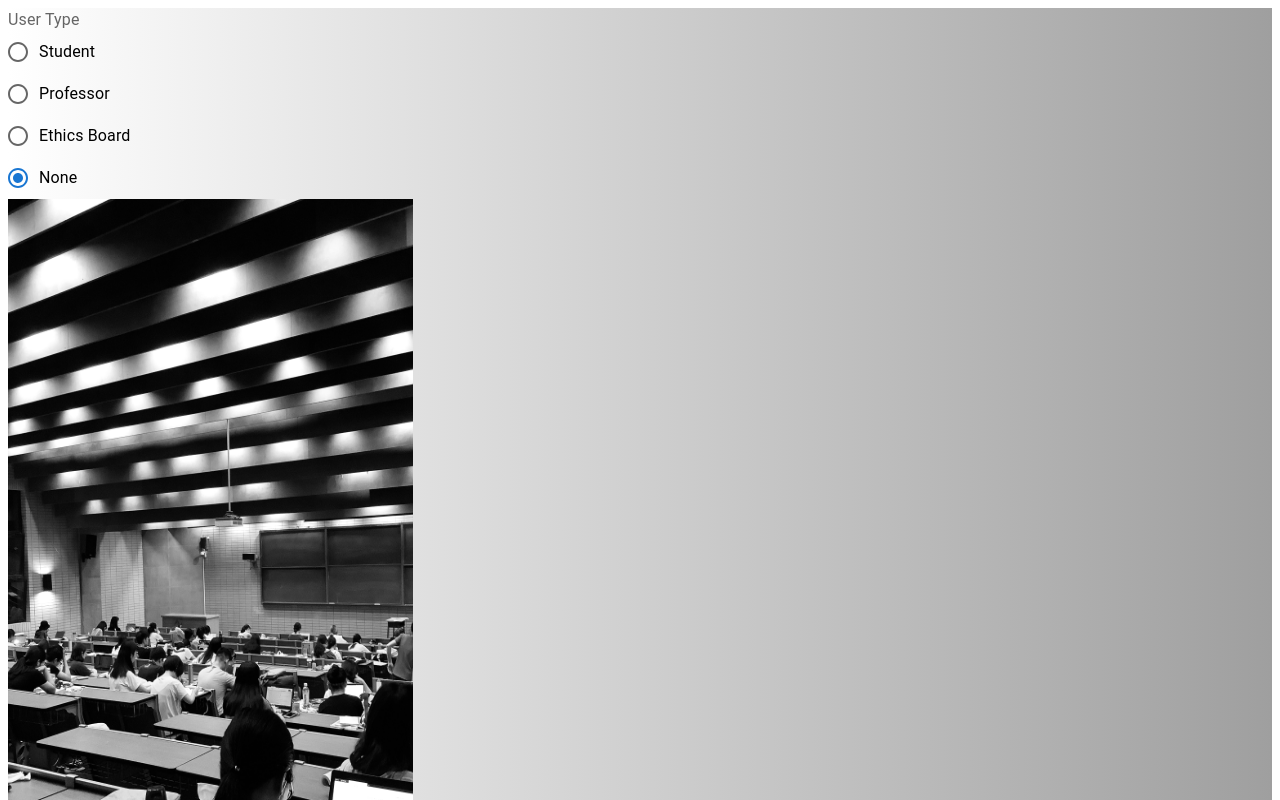
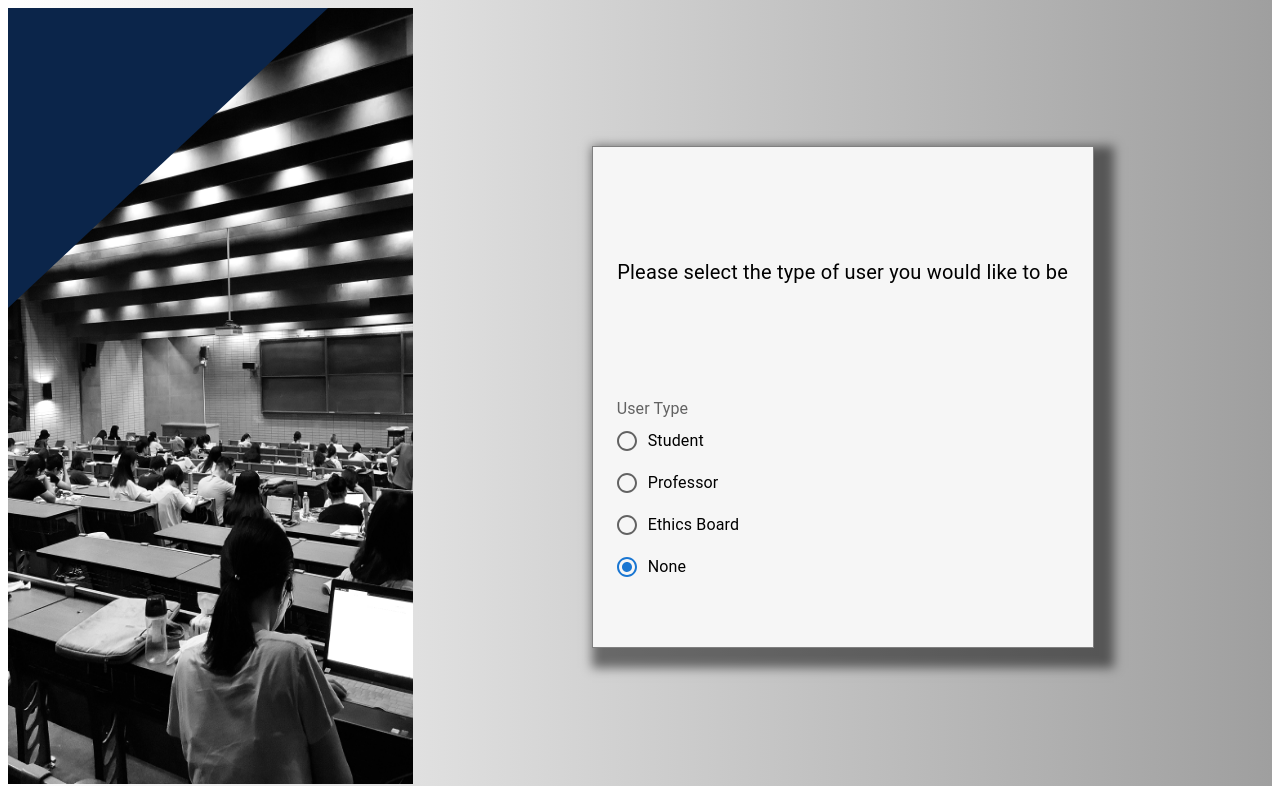
Before and after one commit to CM10313/CM20314-ESP, a Next.js app in the folder cm20314/: page /register in a window 1280 px wide. Shown: the top 800 px of the page. Built offline with nearby package versions, Linux system fonts and the light colour scheme.

Commit message:
finished student register ui

```diff
--- a/cm20314/Components/FormDialogue.tsx
+++ b/cm20314/Components/FormDialogue.tsx
@@ -18,7 +18,7 @@ interface InputSliderProps {
   onFormSubmit:() => void;
 }
 
-export default function BoxedNumber({
+export default function FormDialogue({
   width,
   height,
   currentPage,
@@ -39,12 +39,12 @@ export default function BoxedNumber({
   const handlePageMove = (direction: PageMoveDirection): void => {
     let pageValue = activePage + direction;
 
-    if (pageValue < 0 || pageValue >= React.Children.count(children)+1) {
+    if (pageValue < 0 || pageValue >= React.Children.count(children)) {
       return;
     }
     setActivePage(pageValue);
   };
-  const isLastPage = ((activePage+1) == React.Children.count(children)+1)
+  const isLastPage = ((activePage+1) == React.Children.count(children))
   const isFirstPage = ((activePage) == 0)
   return (
     <Box
@@ -61,9 +61,10 @@ export default function BoxedNumber({
       <Grid container spacing={2} sx={{ display:'flex',justifyContent:'center',height: '100%',width:'80%',overflow:'auto' }}>
         <Grid item xs={12} sx={{ display: 'flex', justifyContent: 'center', height: '70%' ,overflow: 'auto'}}>
           <Box sx={{padding:0.5,display: 'flex', justifyContent: 'center'}}>{React.Children.toArray(children)[activePage]}</Box>
+        </Grid>
 
-        </Grid>
         {isLastPage ? (
+          <>
             <Button
               variant={'contained'}
               sx={{
@@ -78,20 +79,20 @@ export default function BoxedNumber({
               onClick={handleFormSubmit}
             >
               Submit
-            </Button>
+            </Button></>
           ) : null}
         <Grid item xs={12}>
         <Grid container spacing={2} sx={{ height: '100%' }}>
             <Grid item xs={12}>
             </Grid>
             <Grid item xs={4} sx={{ display:'flex',justifyContent:'center'}}>
-            <Button variant='contained' onClick={()=>handlePageMove(-1)} sx={{backgroundColor:'#0B254A',width:'200px',height:'55px',borderRadius:'10px'}}>{isFirstPage?'START':'PREV'}</Button>
+            <Button  disabled={isFirstPage?true:false} variant='contained' onClick={()=>handlePageMove(-1)} sx={{backgroundColor:'#0B254A',width:'200px',height:'55px',borderRadius:'10px'}}>{isFirstPage?'START':'PREV'}</Button>
             </Grid>
             <Grid item xs={4} sx={{ display:'flex',justifyContent:'center',mt:3}}>
-            <Typography>{`${activePage + 1}/${React.Children.count(children)+1}`}</Typography>
+            <Typography>{`${activePage + 1}/${React.Children.count(children)}`}</Typography>
             </Grid>
             <Grid item xs={4}  sx={{ display:'flex',justifyContent:'center',alignContent:'center'}}>
-            <Button variant='contained' onClick={()=>handlePageMove(+1)} sx={{backgroundColor:'#0B254A',width:'200px',height:'55px',borderRadius:'10px'}}>{isLastPage?'END':'NEXT'} </Button>
+            <Button  disabled={isLastPage?true:false} variant='contained' onClick={()=>handlePageMove(+1)} sx={{backgroundColor:'#0B254A',width:'200px',height:'55px',borderRadius:'10px'}}>{isLastPage?'END':'NEXT'} </Button>
             </Grid>
         </Grid>
         </Grid>
--- a/cm20314/Components/RegisterStudent.tsx
+++ b/cm20314/Components/RegisterStudent.tsx
@@ -7,6 +7,7 @@ import validatePassword from "../Utils/ValidatePassword";
 import validatePhoneNumber from "../Utils/ValidatePhoneNumber";
 import validateUsername from "../Utils/ValidateUsername";
 import { useBankInfoState,BankInfoState } from "../State/BankInfo";
+import FormDialogue from "./FormDialogue";
 
 interface RegisterStudentProps {
     handleLoginRedirect:() => void;
@@ -122,7 +123,7 @@ export default function RegisterStudent ( {handleLoginRedirect,handleReset}:Regi
 
     return(
         <>
-        <BoxedNumber width={500} height={600} currentPage={0} onFormSubmit={()=>handleLoginRedirect()}>
+        <FormDialogue width={500} height={600} currentPage={0} onFormSubmit={()=>handleLoginRedirect()}>
         <Box>
             {/* username and password*/}
             <Grid
@@ -697,7 +698,25 @@ export default function RegisterStudent ( {handleLoginRedirect,handleReset}:Regi
                 </Grid>
             </Grid>
         </Box>
-        </BoxedNumber>
+        <Box>
+        <Grid
+                    container
+                    rowSpacing={0}
+                    columnSpacing={1}
+                    sx={{display:'flex',justifyContent:'center',width:'100%'}}
+                    >
+                    <Grid item xs={12} sx={{display:'flex',justifyContent:'start',alignItems:'center'}}>
+                        <Box sx={{display:'flex',alignItems:'center',height:'100px'}}><Typography fontSize={24}>Warning !</Typography></Box>
+                    </Grid>
+                    <Grid item xs={12} sx={{display:'flex',justifyContent:'start',alignItems:'center',backgroundColor:'#D4DBE2'}}>
+                        <Box sx={{display:'flex',alignItems:'center',height:'100px'}}><Typography fontSize={16}>When you sumibt this form your data will be saved to our database </Typography></Box>
+                    </Grid>
+                    <Grid item xs={12} sx={{display:'flex',justifyContent:'start',alignItems:'center',backgroundColor:'#D4DBE2'}}>
+                        <Box sx={{display:'flex',alignItems:'center',height:'100px'}}><Typography fontSize={16}>You can alter your stored data or delete it at any point once you have registered</Typography></Box>
+                    </Grid>
+        </Grid>
+        </Box>
+        </FormDialogue>
         </>
     );
 
--- a/cm20314/pages/login.tsx
+++ b/cm20314/pages/login.tsx
@@ -20,6 +20,9 @@ const LoginForm: React.FC = () => {
 };
 const handleSignupRedirect=()=>{
   router.push('/register');
+}
+const handleLoginRedirect=()=>{
+  router.push('/home_student');
 }
 const isMobile = useMediaQuery('(max-width:1000px)')
 return (
@@ -168,7 +171,7 @@ return (
             container
             rowSpacing={0} sx={{justifyContent:'center',textAlign:'center'}}>
             <Grid item xs={12}>
-                    <Button variant={'contained'}sx={{whiteSpace:'nowrap',overflow:'auto',width:'60%',height:'55px',backgroundColor:'#0B254A',borderRadius:'10px'}} type="submit">
+                    <Button onClick={handleLoginRedirect}variant={'contained'}sx={{whiteSpace:'nowrap',overflow:'auto',width:'60%',height:'55px',backgroundColor:'#0B254A',borderRadius:'10px'}} type="submit">
                         Login
                     </Button>
             </Grid>
--- a/cm20314/pages/register.tsx
+++ b/cm20314/pages/register.tsx
@@ -38,28 +38,12 @@ const RegisterForm: React.FC = () => {
         background: 'linear-gradient(to right, #FFFFFF, #9F9F9F)'
       }}
     >
-        {userType == UserType.none?
-            <FormControl component="fieldset">
-                <FormLabel component="legend">User Type</FormLabel>
-                <RadioGroup
-                    aria-label="user-type"
-                    name="user-type"
-                    value={userType}
-                    onChange={(e) => setUserType(e.target.value as UserType)}
-                    >
-                    <FormControlLabel value={UserType.student} control={<Radio />} label="Student" />
-                    <FormControlLabel value={UserType.professor} control={<Radio />} label="Professor" />
-                    <FormControlLabel value={UserType.ethicsBoard} control={<Radio />} label="Ethics Board" />
-                    <FormControlLabel value={UserType.none} control={<Radio />} label="None" />
-                </RadioGroup>
-            </FormControl>
-        :null}
         <Grid
                 container
                 rowSpacing={4}
                 columnSpacing={2}
                 justifyContent="center"
-                sx={{display:'flex',width:'100%'}}
+                sx={{display:'flex',width:'100%',height:'810px'}}
                 >
 
                 {!isMobile && (
@@ -68,7 +52,28 @@ const RegisterForm: React.FC = () => {
                     xs={4}
                     sx={{ display: 'flex', justifyContent: 'center', height: '100%', width: '100%' }}
                     >
-                    <Box sx={{height:'100%',width:'500px',overflow: 'hidden'}}>
+                    <Box sx={{height:'100%',width:'500px',overflow: 'hidden'}}><Box
+          sx={{
+
+            height: '0px',
+            width: '50vw',
+
+            position: 'relative', // Set position relative for absolute positioning of the triangle
+          }}
+        >
+          <div
+            className="triangle"
+            style={{
+              position: 'absolute',
+              left: 0,
+              top: 0,
+              width: 0,
+              height: 0,
+              borderTop: '300px solid #0B254A', // Set the height of the triangle
+              borderRight: '25vw solid transparent', // Set the base of the triangle
+            }}
+          ></div>
+        </Box>
                     <Image
                         src="/images/studyhall.jpeg"
                         alt="Students studying"
@@ -76,11 +81,64 @@ const RegisterForm: React.FC = () => {
                         height={776}
                     />
                     </Box>
+
                     </Grid>
                 )}
-                <Grid item xs={isMobile?12:8} sx={{display:'flex',justifyContent:'center',height:'100%',width:'100%'}}>
-                {userType == UserType.student?<Box sx={{display:'flex',padding:8}}><RegisterStudent handleLoginRedirect={handleLoginRedirect} handleReset={handleReset}></RegisterStudent></Box>:null}
-                </Grid>
+                    {userType == UserType.none?
+                    <Grid
+                    item
+                    xs={8}
+                    sx={{ display: 'flex', justifyContent: 'center', height: '100%', width: '100%',alignItems:'center' }}
+                    ><Box
+                    sx={{
+                      width: '500px',
+                      height: '500px',
+                      backgroundColor: '#F6F6F6',
+                      border: '1px solid grey',
+                      boxShadow: '10px 10px 10px 10px rgba(0, 0, 0, 0.5)',
+                      overflow: 'hidden',
+                      display: 'flex', justifyContent: 'center',
+                    }}
+                  >
+                    <Grid
+                container
+                rowSpacing={0}
+                columnSpacing={2}
+                justifyContent="center"
+                sx={{display:'flex',width:'100%'}}
+                >
+                <Grid
+                item
+                xs={12}
+                sx={{ display: 'flex', justifyContent: 'center', height: '50%', width: '100%',alignItems:'center'}}
+                ><Typography fontSize={20}>Please select the type of user you would like to be</Typography></Grid>
+                <Grid
+                item
+                xs={12}
+                sx={{ display: 'flex', justifyContent: 'left', height: '50%', width: '100%',mb:2,ml:2}}
+                >
+                        <FormControl component="fieldset">
+                            <FormLabel component="legend">User Type</FormLabel>
+                            <RadioGroup
+                                aria-label="user-type"
+                                name="user-type"
+                                value={userType}
+                                onChange={(e) => setUserType(e.target.value as UserType)}
+                                >
+                                <FormControlLabel value={UserType.student} control={<Radio />} label="Student" />
+                                <FormControlLabel value={UserType.professor} control={<Radio />} label="Professor" />
+                                <FormControlLabel value={UserType.ethicsBoard} control={<Radio />} label="Ethics Board" />
+                                <FormControlLabel value={UserType.none} control={<Radio />} label="None" />
+                            </RadioGroup>
+                        </FormControl>
+                        </Grid>
+                        </Grid>
+                        </Box>
+                        </Grid>
+                        :null}
+                {userType == UserType.student?<Grid item xs={isMobile?12:8} sx={{display:'flex',justifyContent:'center',height:'100%',width:'100%'}}>
+                <Box sx={{display:'flex',padding:8}}><RegisterStudent handleLoginRedirect={handleLoginRedirect} handleReset={handleReset}></RegisterStudent></Box>
+                </Grid>:null}
         </Grid>
 
 
```
